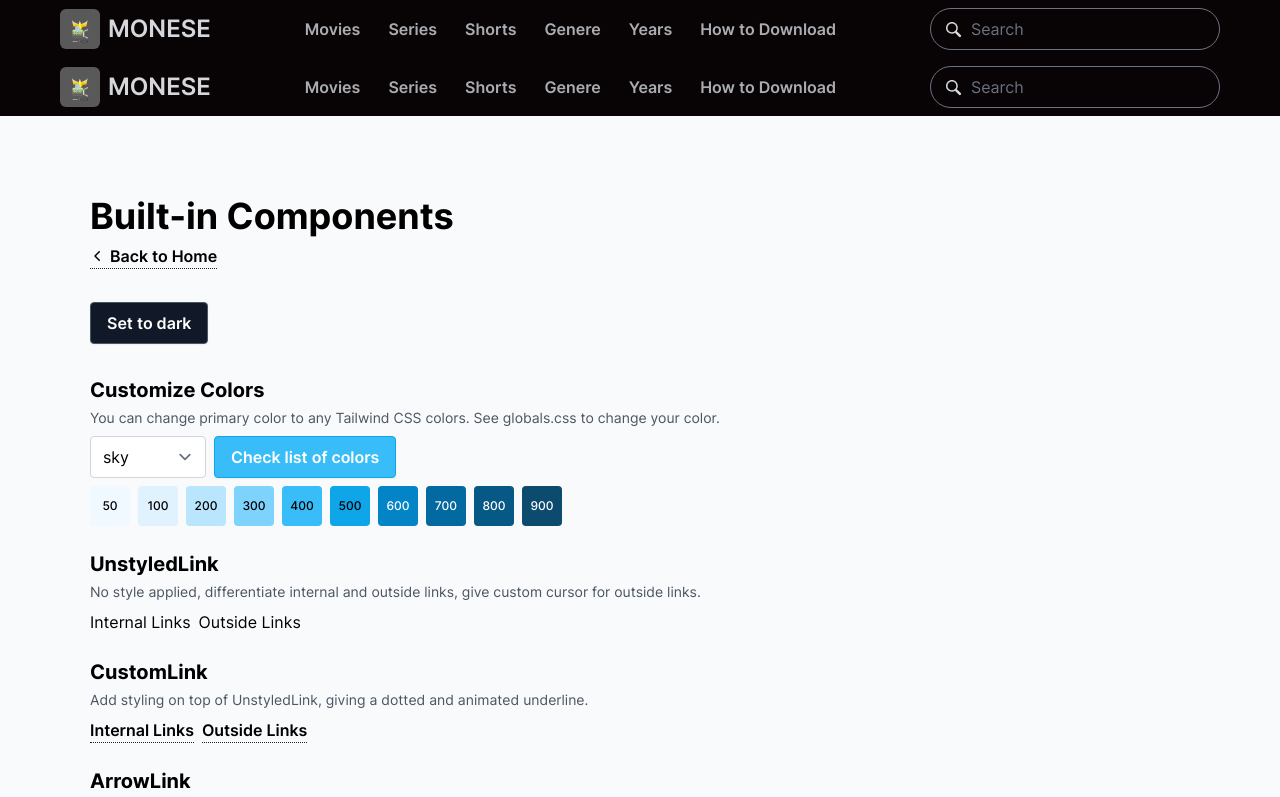
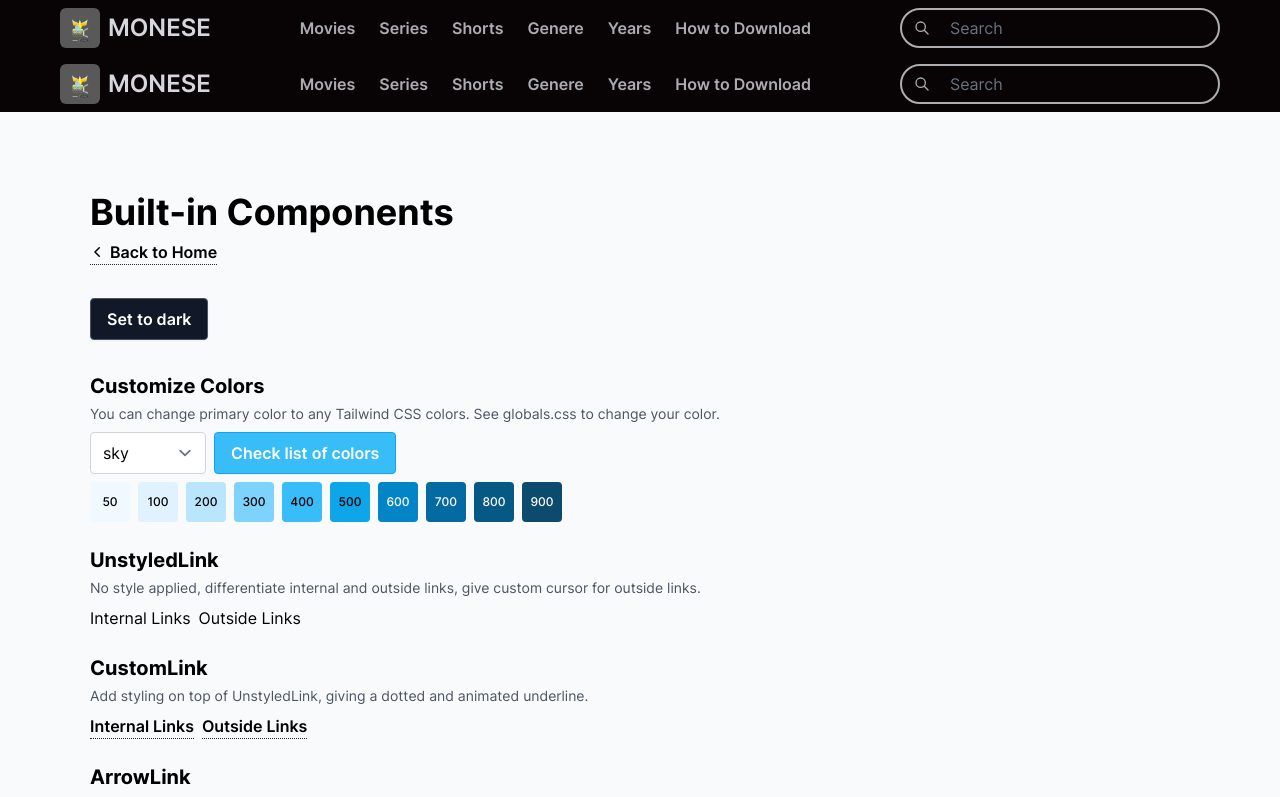
Before and after one commit to monese22/monese22.github.io, a Next.js app: page /components in a window 1280 px wide. Shown: the top 797 px of the page. Built offline with nearby package versions, Linux system fonts and the light colour scheme.

Commit message:
style: make the manifying glass large by changing it's padding

```diff
--- /dev/null
+++ b/src/components/Navigations.tsx
@@ -0,0 +1,28 @@
+import UnstyledLink from './links/UnstyledLink';
+
+// TODO
+// this is dummy data for navigation bar, and it must be redesign
+const dummyNavItems = [
+  'Movies',
+  'Series',
+  'Shorts',
+  'Genere',
+  'Years',
+  'How to Download',
+];
+
+export default function Navigations() {
+  return (
+    <nav className='text-mnWhite/80 text-semibold space-x-6'>
+      {dummyNavItems.map((nav) => (
+        <UnstyledLink
+          href='#'
+          key={nav}
+          className='font-semibold transition hover:text-white'
+        >
+          {nav}
+        </UnstyledLink>
+      ))}
+    </nav>
+  );
+}
--- /dev/null
+++ b/src/components/Search.tsx
@@ -0,0 +1,25 @@
+export default function Search() {
+  return (
+    <div className='border-mnWhite/80 group flex items-center p-1 max-w-xs h-10 rounded-full border-2 transition-all hover:border-mnWhite'>
+      <svg
+        xmlns='http://www.w3.org/2000/svg'
+        className='text-mnWhite/80 mx-2 w-5 h-5 transition-all group-hover:text-mnWhite'
+        fill='none'
+        viewBox='0 0 24 24'
+        stroke='currentColor'
+      >
+        <path
+          strokeLinecap='round'
+          strokeLinejoin='round'
+          strokeWidth={2}
+          d='M21 21l-6-6m2-5a7 7 0 11-14 0 7 7 0 0114 0z'
+        />
+      </svg>
+      <input
+        placeholder='Search'
+        type='text'
+        className='inline-flex bg-transparent border-none focus:border-transparent focus:ring-0'
+      />
+    </div>
+  );
+}
--- a/src/components/layout/Header.tsx
+++ b/src/components/layout/Header.tsx
@@ -1,54 +1,16 @@
 import * as React from 'react';
 
-import UnstyledLink from '../links/UnstyledLink';
+import Navigations from '../Navigations';
+import Search from '../Search';
 import SiteLogo from '../SiteLogo';
-
-// this is dummy data for navigation bar, and it must be redesign
-const dummyNavItems = [
-  'Movies',
-  'Series',
-  'Shorts',
-  'Genere',
-  'Years',
-  'How to Download',
-];
 
 export default function Header() {
   return (
     <header className='bg-mnHeaderBg text-mnWhite sticky top-0 z-50'>
       <div className='max-w-[1160px] flex justify-between items-center py-2 mx-auto'>
         <SiteLogo />
-        <nav className='text-mnWhite/80 text-semibold space-x-6'>
-          {dummyNavItems.map((nav) => (
-            <UnstyledLink
-              href='#'
-              key={nav}
-              className='font-semibold transition hover:text-white'
-            >
-              {nav}{' '}
-            </UnstyledLink>
-          ))}
-        </nav>
-        {/* search bar */}
-        <div className='relative w-1/4 h-auto rounded-full'>
-          <div className='absolute'>
-            <svg
-              className='text-mnwhite ml-2 w-8 h-10 scale-50 translate-y-1 fill-current'
-              xmlns='http://www.w3.org/2000/svg'
-              spacing='preserve'
-            >
-              <path d='M20.194 3.46c-4.613-4.613-12.121-4.613-16.734 0-4.612 4.614-4.612 12.121 0 16.735 4.108 4.107 10.506 4.547 15.116 1.34.097.459.319.897.676 1.254l6.718 6.718a2.498 2.498 0 0 0 3.535 0 2.496 2.496 0 0 0 0-3.535l-6.718-6.72a2.5 2.5 0 0 0-1.253-.674c3.209-4.611 2.769-11.008-1.34-15.118zm-2.121 14.614c-3.444 3.444-9.049 3.444-12.492 0-3.442-3.444-3.442-9.048 0-12.492 3.443-3.443 9.048-3.443 12.492 0 3.444 3.444 3.444 9.048 0 12.492z' />
-            </svg>
-          </div>
-          <form action='#'>
-            <input
-              type='text'
-              placeholder='Search'
-              id='search'
-              className='pl-10 w-full bg-transparent rounded-full transition-all duration-300 hover:placeholder:text-mnWhite'
-            />
-          </form>
-        </div>
+        <Navigations />
+        <Search />
       </div>
     </header>
   );
```
